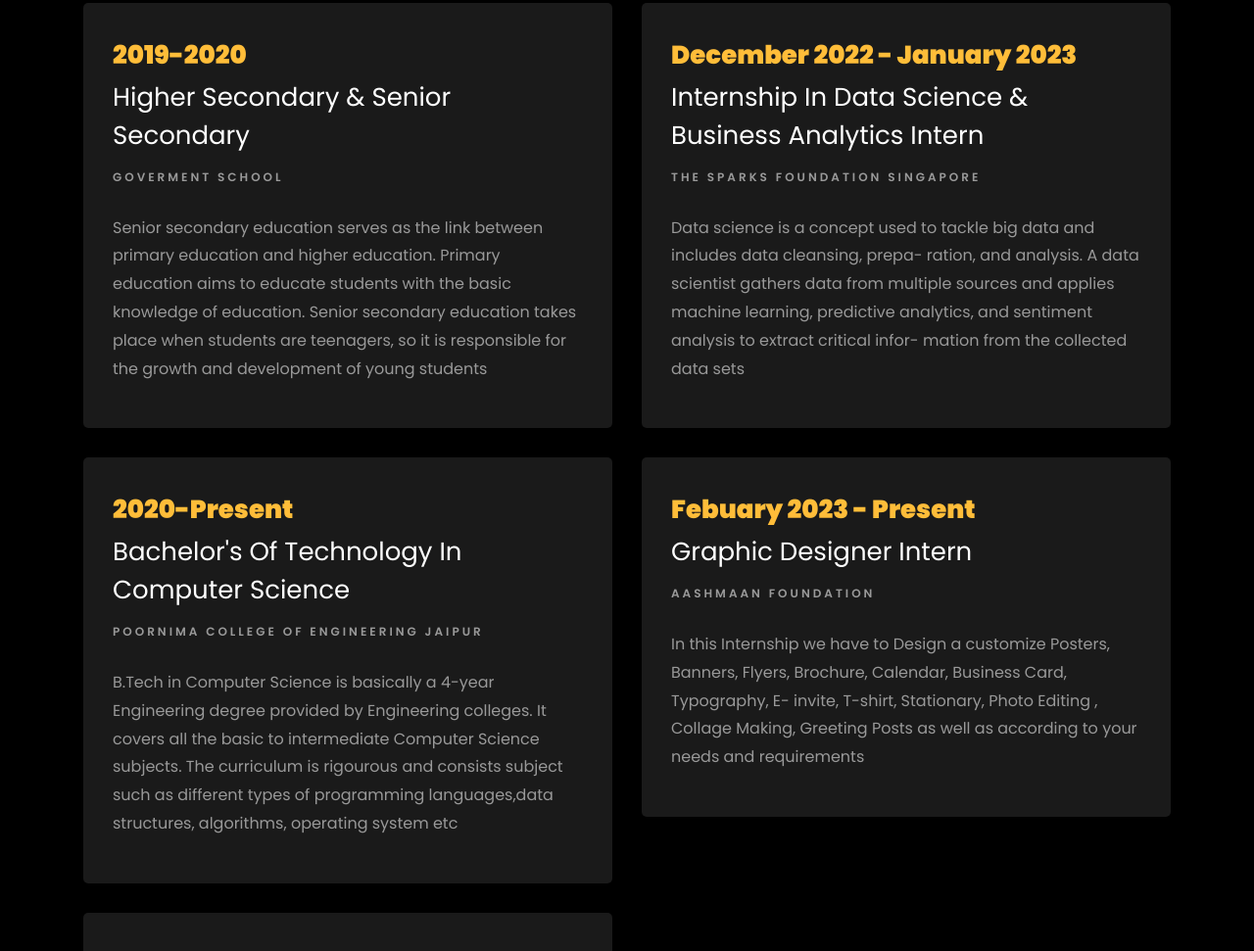
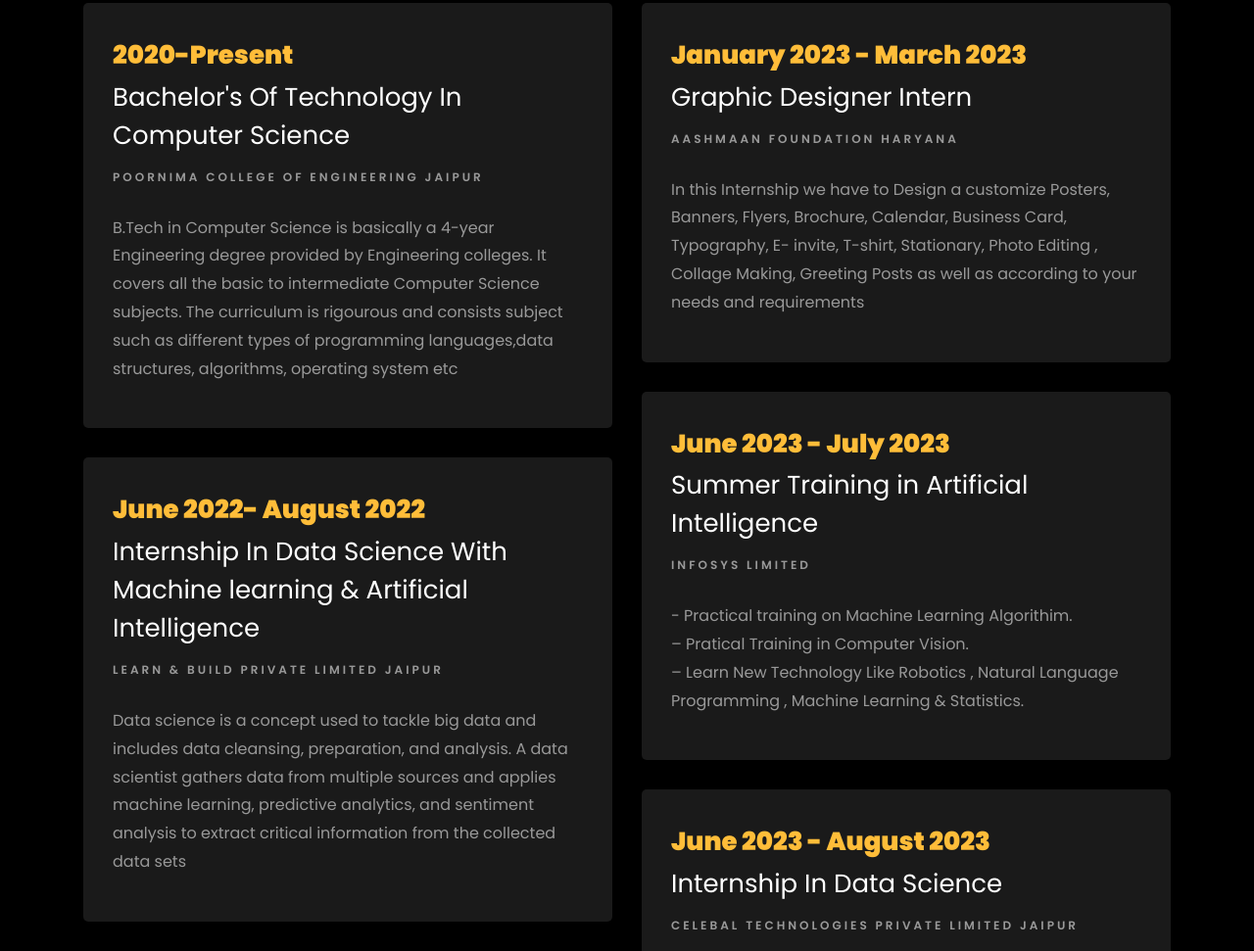
Before and after one commit to sharmagagan11/gagan_sharma, a plain HTML site: page index.html in a window 1280 px wide. Shown: the part 1829-2800 px from the top of the page at 98% size. Drawn offline with Linux system fonts and the light colour scheme; files whose address does not match are found by name.

Commit message:
Update index.html

```diff
--- a/index.html
+++ b/index.html
@@ -64,7 +64,7 @@
 							<div class="text">
 								<span class="subheading">Hello!</span>
 								<h1 class="mb-4 mt-3">I'm <span>Gagan Sharma</span></h1>
-								<h2 class="mb-4">Programmer &amp; Graphic Designer</h2>
+								<h2 class="mb-4">Programmer || Data Scientist || Graphic Designer</h2>
 								<p><a href="mailto:sharmagagan1106@gmail.com" class="btn btn-primary py-3 px-4">Hire
 										me</a> <a href="https://github.com/sharmagagan11"
 										class="btn btn-white btn-outline-white py-3 px-4">My works</a></p>
@@ -134,7 +134,7 @@
 								<span class="number" data-number="06">0</span>
 								<span>Project complete</span>
 							</p>
-							<p><a href="https://drive.google.com/file/d/1lgT6wFR9TO8lJtaydUSpqbHF93c550CC/view?usp=drive_link"
+							<p><a href="https://drive.google.com/file/d/1SdCGBPqwfI1FAdhqH8jcPphnqpKGVgfo/view?usp=drive_link"
 									class="btn btn-primary py-3 px-3">Download CV</a></p>
 						</div>
 					</div>
@@ -154,15 +154,15 @@
 			</div>
 			<div class="row">
 				<div class="col-md-6">
-					<div class="resume-wrap ftco-animate">
-						<span class="date">2019-2020</span>
-						<h2>Higher Secondary &amp; Senior Secondary</h2>
-						<span class="position">Goverment School</span>
-						<p class="mt-4">Senior secondary education serves as the link between primary education and
-							higher education. Primary education aims to educate students with the basic knowledge of
-							education. Senior secondary education takes place when students are teenagers, so it is
-							responsible for the growth and development of young students</p>
-					</div>
+					<!--<div class="resume-wrap ftco-animate">-->
+					<!--	<span class="date">2019-2020</span>-->
+					<!--	<h2>Higher Secondary &amp; Senior Secondary</h2>-->
+					<!--	<span class="position">Goverment School</span>-->
+					<!--	<p class="mt-4">Senior secondary education serves as the link between primary education and-->
+					<!--		higher education. Primary education aims to educate students with the basic knowledge of-->
+					<!--		education. Senior secondary education takes place when students are teenagers, so it is-->
+					<!--		responsible for the growth and development of young students</p>-->
+					<!--</div>-->
 					<div class="resume-wrap ftco-animate">
 						<span class="date">2020-Present</span>
 						<h2>Bachelor's Of Technology In Computer Science</h2>
@@ -181,9 +181,6 @@
 							machine learning, predictive analytics, and sentiment analysis to extract critical
 							information from the collected data sets</p>
 					</div>
-				</div>
-
-				<div class="col-md-6">
 					<div class="resume-wrap ftco-animate">
 						<span class="date">December 2022 - January 2023</span>
 						<h2>Internship In Data Science &amp; Business Analytics Intern</h2>
@@ -194,21 +191,44 @@
 							machine learning, predictive analytics, and sentiment analysis to extract critical infor-
 							mation from the collected data sets</p>
 					</div>
+
+				</div>
+
+				<div class="col-md-6">
+
 					<div class="resume-wrap ftco-animate">
-						<span class="date">Febuary 2023 - Present</span>
+						<span class="date">January 2023 - March 2023</span>
 						<h2>Graphic Designer Intern</h2>
-						<span class="position">Aashmaan Foundation</span>
+						<span class="position">Aashmaan Foundation Haryana</span>
 						<p class="mt-4"> In this Internship we have to Design a customize Posters, Banners, Flyers,
 							Brochure, Calendar, Business Card, Typography, E- invite, T-shirt, Stationary, Photo Editing
 							, Collage
 							Making, Greeting Posts as well as according to your needs and requirements</p>
 					</div>
+					<div class="resume-wrap ftco-animate">
+						<span class="date">June 2023 - July 2023</span>
+						<h2>Summer Training in Artificial Intelligence</h2>
+						<span class="position">Infosys Limited</span>
+						<p class="mt-4"> - Practical training on Machine Learning Algorithim.<br>
+							– Pratical Training in Computer Vision.<br>
+							– Learn New Technology Like Robotics , Natural Language Programming , Machine Learning &amp; Statistics.<br></p>
+					</div>
+					<div class="resume-wrap ftco-animate">
+						<span class="date">June 2023 - August 2023</span>
+						<h2>Internship In Data Science </h2>
+						<span class="position">Celebal Technologies Private Limited Jaipur</span>
+						<p class="mt-4">- Gathered and cleaned data from a variety of sources.<br>
+							– Conducted statistical analysis on the data.<br>
+							– Developed data visualizations to communicate findings.<br>
+							– Worked with a team of data scientists to develop machine learning model.<br></p>
+					</div>
 
 				</div>
+
 			</div>
 			<div class="row justify-content-center mt-5">
 				<div class="col-md-6 text-center ftco-animate">
-					<p><a href="https://drive.google.com/file/d/1lgT6wFR9TO8lJtaydUSpqbHF93c550CC/view?usp=drive_link"
+					<p><a href="https://drive.google.com/file/d/1SdCGBPqwfI1FAdhqH8jcPphnqpKGVgfo/view?usp=drive_link"
 							class="btn btn-primary py-4 px-5">Download CV</a></p>
 				</div>
 			</div>
@@ -411,7 +431,8 @@
 						style="background-image: url(images/project-4.jpg);">
 						<div class="overlay"></div>
 						<div class="text text-center p-4">
-							<h3><a href="https://github.com/sharmagagan11/Review-Scraper">Review Scraper From Flipkart</a></h3>
+							<h3><a href="https://github.com/sharmagagan11/Review-Scraper">Review Scraper From
+									Flipkart</a></h3>
 							<span>Python Language</span>
 						</div>
 					</div>
@@ -421,7 +442,8 @@
 						style="background-image: url(images/project-5.jpg);">
 						<div class="overlay"></div>
 						<div class="text text-center p-4">
-							<h3><a href="https://github.com/sharmagagan11/Hotel-Management-System-Hotel-Booking-System">Hotel Booking System</a></h3>
+							<h3><a href="https://github.com/sharmagagan11/Hotel-Management-System-Hotel-Booking-System">Hotel
+									Booking System</a></h3>
 							<span>C++ Language</span>
 						</div>
 					</div>
@@ -432,7 +454,8 @@
 						style="background-image: url(images/project-1.jpg);">
 						<div class="overlay"></div>
 						<div class="text text-center p-4">
-							<h3><a href="https://github.com/sharmagagan11/Face-Recognition-Algorithm-and-Application">Facial Recognition Algorithm &amp; Application</a></h3>
+							<h3><a href="https://github.com/sharmagagan11/Face-Recognition-Algorithm-and-Application">Facial
+									Recognition Algorithm &amp; Application</a></h3>
 							<span>Data Science</span>
 						</div>
 					</div>
@@ -441,7 +464,8 @@
 						style="background-image: url(images/project-6.jpg);">
 						<div class="overlay"></div>
 						<div class="text text-center p-4">
-							<h3><a href="https://github.com/sharmagagan11/Quiz-Game-In-C-">Quiz Game &amp; Basic Project</a></h3>
+							<h3><a href="https://github.com/sharmagagan11/Quiz-Game-In-C-">Quiz Game &amp; Basic
+									Project</a></h3>
 							<span>C Language</span>
 						</div>
 					</div>
@@ -453,7 +477,8 @@
 								style="background-image: url(images/project-2.jpg);">
 								<div class="overlay"></div>
 								<div class="text text-center p-4">
-									<h3><a href="https://github.com/sharmagagan11/Crop_Yeild_Prediction">Crop Yeild Prediction Using Machine Learning</a></h3>
+									<h3><a href="https://github.com/sharmagagan11/Crop_Yeild_Prediction">Crop Yeild
+											Prediction Using Machine Learning</a></h3>
 									<span>Machine Learning</span>
 								</div>
 							</div>
@@ -463,7 +488,8 @@
 								style="background-image: url(images/project-3.jpg);">
 								<div class="overlay"></div>
 								<div class="text text-center p-4">
-									<h3><a href="https://github.com/sharmagagan11/Finance-Complain">Finance Complain</a></h3>
+									<h3><a href="https://github.com/sharmagagan11/Finance-Complain">Finance Complain</a>
+									</h3>
 									<span>Data Science</span>
 								</div>
 							</div>
@@ -559,8 +585,7 @@
 												class="icon-instagram"></span></a></li>
 									<li class="ftco-animate"><a href="https://github.com/sharmagagan11"><span
 												class="icon-github"></span></a></li>
-									<li class="ftco-animate"><a
-											href="https://www.behance.net/gagansharma29"><span
+									<li class="ftco-animate"><a href="https://www.behance.net/gagansharma29"><span
 												class="icon-behance" </span></a></li>
 
 									<li class="ftco-animate"><a href="https://linkedin.com/in/gagan-s-95b462267"><span
@@ -603,7 +628,7 @@
 									<li><a href="#"><span class="icon-long-arrow-right mr-2"></span>Adobe Premiere
 											Pro</a></li>
 									<li><a href="#"><span class="icon-long-arrow-right mr-2"></span>Adobe Illustrator
-												</a></li>
+										</a></li>
 								</ul>
 							</div>
 						</div>
```
